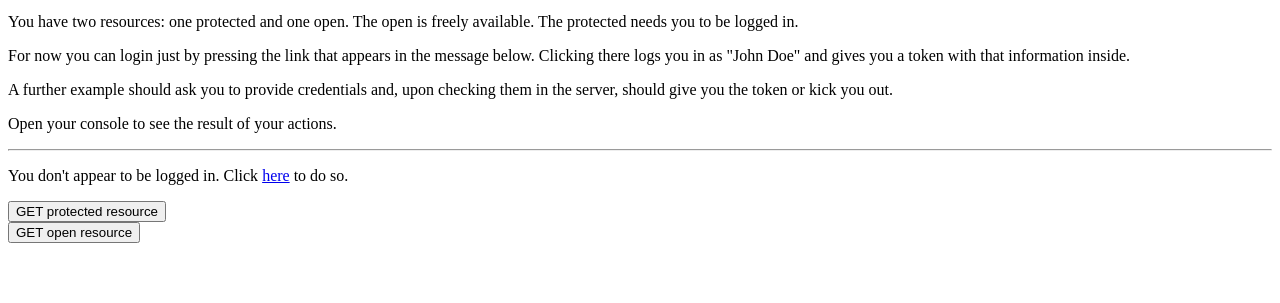
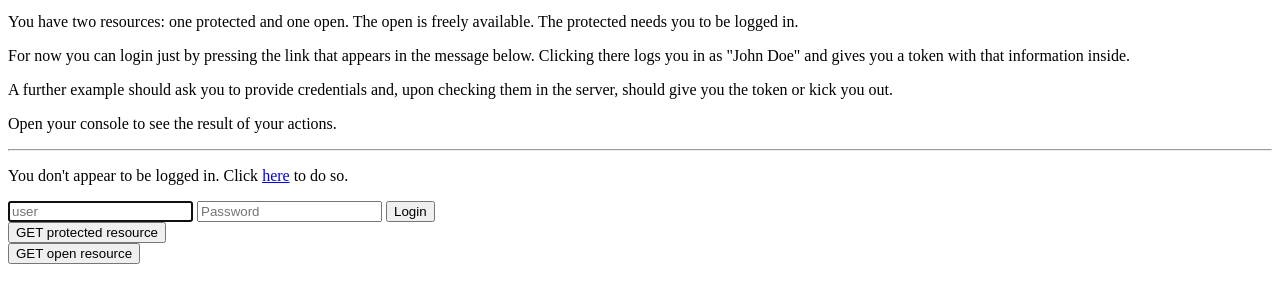
Before and after one commit to andresmanikis/jwt-spike, a website: page static/login.html in a window 1280 px wide. Both pictures are taken after a click on the link "here". Shown: the part 101-404 px from the top of the page. Drawn offline with Linux system fonts and the light colour scheme; no server answers.

Commit message:
Sends user and password but does not check credentials yet

```diff
--- a/package.json
+++ b/package.json
@@ -4,6 +4,7 @@
     "watch": "nodemon -L server.js"
   },
   "dependencies": {
+    "body-parser": "^1.15.1",
     "express": "^4.14.0",
     "jsonwebtoken": "^7.0.1"
   },
--- a/server.js
+++ b/server.js
@@ -1,9 +1,11 @@
 const express = require('express');
 const authenticate = require('./authenticate');
 const jwt = require('jsonwebtoken');
+const bodyParser = require('body-parser');
 const app = express();
 
 app.use(express.static('static'));
+app.use(bodyParser.urlencoded({ extended: true }));
 
 app.get('/api/protected-resource', authenticate, (req, res) => {
   res.end('Hi ' + req.user.name + '! You made it to the protected resource!');
@@ -13,7 +15,8 @@ app.get('/api/open-resource', (req, res) => {
   res.end('You made it to the open resource!');
 });
 
-app.get('/login', (req, res) => {
+app.post('/login', (req, res) => {
+  console.log(req.body);
   res.end(jwt.sign({ name: 'John Doe' }, 'secret'));
 });
 
--- a/static/login.html
+++ b/static/login.html
@@ -30,12 +30,18 @@
     <hr>
 
     <p id="not-logged-in-message" style="display:none">
-      You don't appear to be logged in. Click <a id="login" href="#">here</a> to do so.
+      You don't appear to be logged in. Click <a id="show-login-form" href="#">here</a> to do so.
     </p>
 
     <p id="logged-in-message" style="display:none">
       You are logged in. Click <a id="logout" href="#">here</a> to log out.
     </p>
+
+    <form id="login-form" action="/login" method="post" style="display:none">
+      <input type="text" name="user" placeholder="user" />
+      <input type="password" name="password" placeholder="Password" />
+      <input type="submit" value="Login"/>
+    </form>
 
     <button id="get-protected-resource">GET protected resource</button> <br>
     <button id="get-open-resource">GET open resource</button>
--- a/static/login.js
+++ b/static/login.js
@@ -1,3 +1,6 @@
+$(function() {
+  var loginForm;
+
   function checkLogin() {
     if (localStorage.getItem('token') === null) {
       $('#not-logged-in-message').show();
@@ -27,11 +30,21 @@ function getProtectedResource() {
     });
   }
 
+  function showLoginForm(e) {
+    e.preventDefault();
+    var form = $('#login-form');
+
+    form.show();
+    form.find('input').first().focus();
+  }
+
   function login(e) {
     e.preventDefault();
-  $.get('/login').done(function(token) {
+
+    $.post('/login', $(this).serialize()).done(function(token) {
       console.log('Successfully logged in! The token is: ' + token + '. Saving it to localStorage for further use...');
       localStorage.setItem('token', token);
+      loginForm.trigger('reset').hide();
       checkLogin();
     });
   }
@@ -42,10 +55,12 @@ function logout(e) {
     checkLogin();
   }
 
-$(function() {
+// Initialization
+  loginForm = $('#login-form');
+
   checkLogin();
-
-  $('#login').click(login);
+  loginForm.submit(login);
+  $('#show-login-form').click(showLoginForm);
   $('#logout').click(logout);
   $('#get-open-resource').click(getOpenResource);
   $('#get-protected-resource').click(getProtectedResource);
```
Lines whose indentation alone changed are shown as unchanged.
